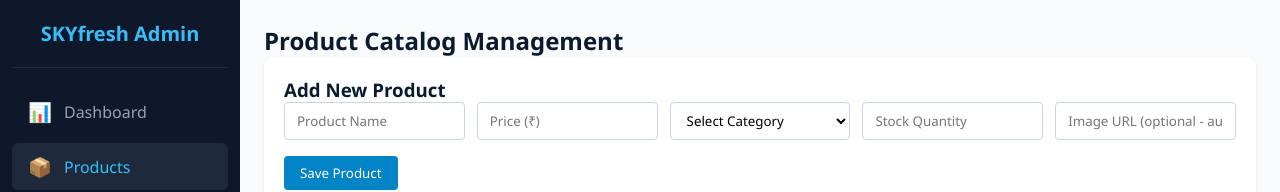
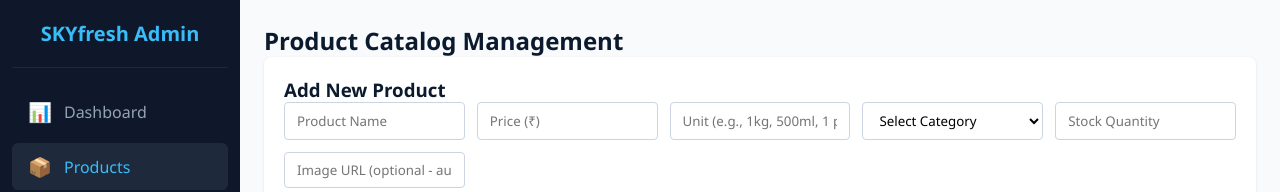
Before and after one commit to yashvanth2006/SkyFreshApp, a React (Create React App) app in the folder skyfresh-admin/: page /products in a window 1280 px wide. Shown: the top 192 px of the page. Built offline with nearby package versions, Linux system fonts and the light colour scheme; no server answers.

Commit message:
overall working perfect

```diff
--- a/skyfresh-admin/src/pages/Products.js
+++ b/skyfresh-admin/src/pages/Products.js
@@ -7,7 +7,7 @@
 
 const Products = () => {
   const [products, setProducts] = useState([]);
-  const [formData, setFormData] = useState({ id: null, name: '', price: '', category: '', stock: '', image: '' });
+  const [formData, setFormData] = useState({ id: null, name: '', price: '', unit: '', category: '', stock: '', image: '' });
   const [isEditing, setIsEditing] = useState(false);
   const [loading, setLoading] = useState(true);
 
@@ -93,7 +93,7 @@
   };
 
   const resetForm = () => {
-    setFormData({ id: null, name: '', price: '', category: '', stock: '', image: '' });
+    setFormData({ id: null, name: '', price: '', unit: '', category: '', stock: '', image: '' });
     setIsEditing(false);
   };
 
@@ -119,6 +119,15 @@
             name="price"
             placeholder="Price (₹)"
             value={formData.price}
+            onChange={handleChange}
+            required
+            style={styles.input}
+          />
+          <input
+            type="text"
+            name="unit"
+            placeholder="Unit (e.g., 1kg, 500ml, 1 pc)"
+            value={formData.unit}
             onChange={handleChange}
             required
             style={styles.input}
@@ -187,7 +196,7 @@
               <tr key={p.id || p._id}>
                 <td style={styles.td}>{p.name}</td>
                 <td style={styles.td}>{p.category}</td>
-                <td style={styles.td}>₹{p.price}</td>
+                <td style={styles.td}>₹{p.price} / {p.unit}</td>
                 <td style={styles.td}>{p.stock}</td>
                 <td style={styles.td}>
                   <button onClick={() => handleEdit(p)} style={styles.btnSmall}>
```
